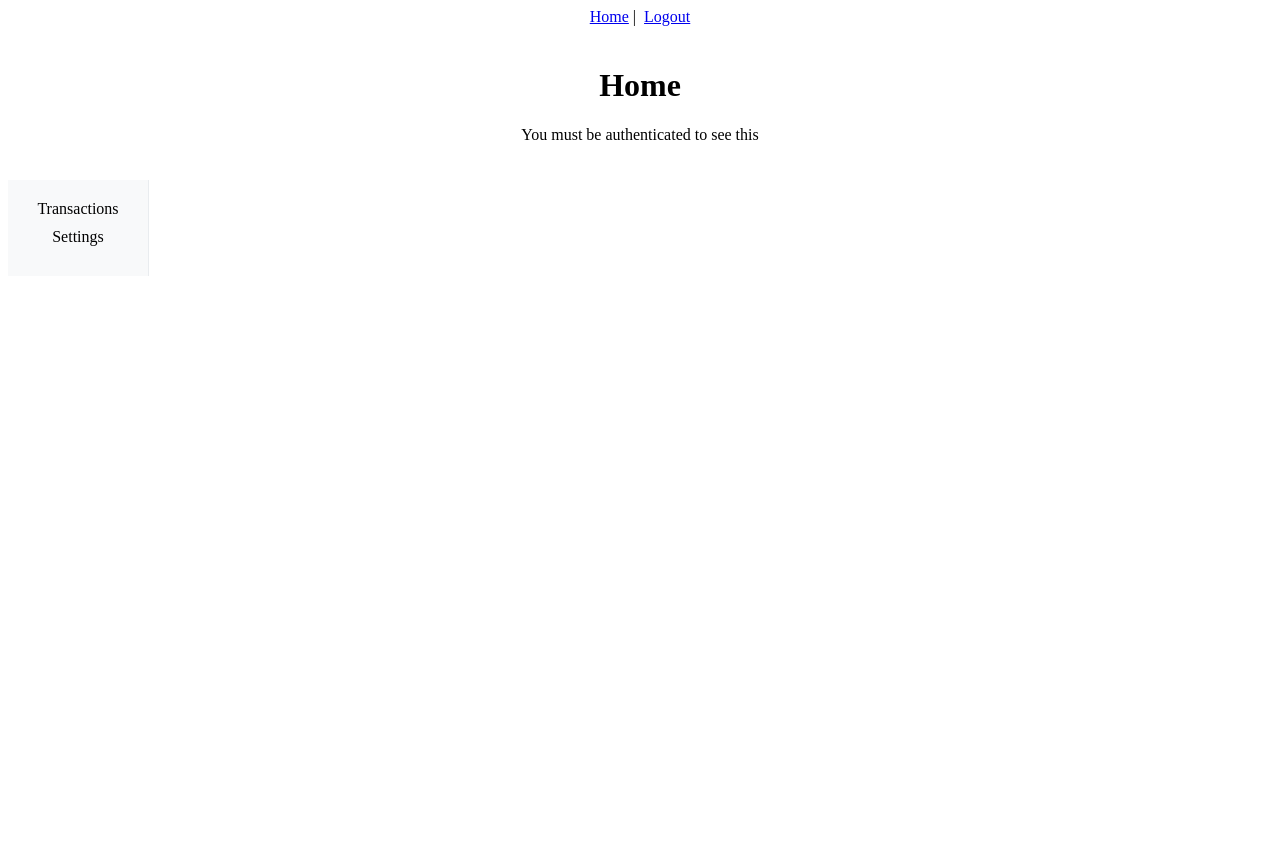
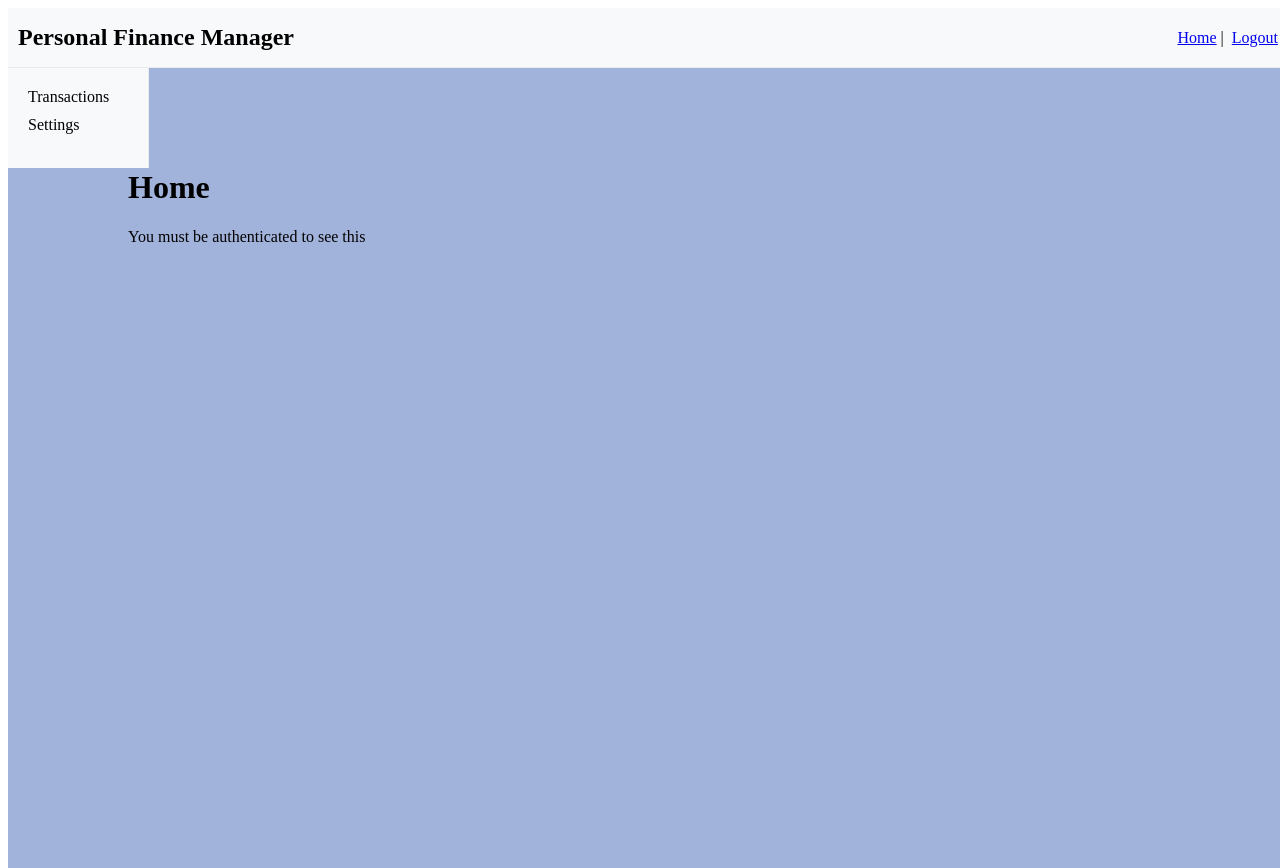
Before and after one commit to Riggolus/Personal-Finance-Dashboard, a Vue app in the folder vue/: page / in a window 1280 px wide. Before the commit the page ends 800 px from the top, so only its background shows below. Built offline with nearby package versions, Linux system fonts and the light colour scheme; sample sign-in values are in the browser's storage.

Commit message:
worked on basic layout of dashboard

```diff
--- a/vue/index.html
+++ b/vue/index.html
@@ -5,7 +5,7 @@
     <meta http-equiv="X-UA-Compatible" content="IE=edge">
     <meta name="viewport" content="width=device-width,initial-scale=1.0">
     <link rel="icon" href="/favicon.ico">
-    <title>Capstone Title</title>
+    <title>Personal Finance Manager</title>
     <script type="module" src="/src/main.js"></script>
   </head>
   <body>
--- a/vue/src/App.vue
+++ b/vue/src/App.vue
@@ -1,15 +1,44 @@
 <template>
   <div id="capstone-app">
-    <div id="nav">
-      <router-link v-bind:to="{ name: 'home' }">Home</router-link>&nbsp;|&nbsp;
-      <router-link v-bind:to="{ name: 'logout' }" v-if="$store.state.token != ''">Logout</router-link>
+    <div id="header">
+      <h1 id="title">Personal Finance Manager</h1>
+      <div id="nav">
+        <router-link v-bind:to="{ name: 'home' }">Home</router-link>&nbsp;|&nbsp;
+        <router-link v-bind:to="{ name: 'logout' }" v-if="$store.state.token != ''">Logout</router-link>
+      </div>
     </div>
     <router-view />
   </div>
 </template>
 
-<style>
+<style scoped>
 #capstone-app {
-    text-align:center;
+  display: grid;
+  grid-template-columns: 100px auto;
+  grid-template-rows: 60px auto;
+  grid-template-areas:
+    "header header"
+    "sidebar main-content";
+  height: 100vh;
+  width: 100vw;
+  background: rgb(161, 178, 219);
 }
+
+#header {
+  grid-area: header;
+  background-color: #f8f9fa;
+  border-bottom: 1px solid #e9ecef;
+  padding: 10px;
+  display: flex;
+  align-items: center;
+  justify-content: space-between;
+}
+
+#title {
+  margin: 0;
+  font-size: 1.5rem;
+  color: #000;
+}
+
+
 </style>
--- a/vue/src/views/DashboardView.vue
+++ b/vue/src/views/DashboardView.vue
@@ -1,11 +1,12 @@
 <template>
-  <div class="home">
-    <h1>Home</h1>
-    <p>You must be authenticated to see this</p>
+  <div id="dashboard">
+    <div class="home">
+      <h1>Home</h1>
+      <p>You must be authenticated to see this</p>
+    </div>
+
+    <sidebar-component/>
   </div>
-
-  <sidebar-component/>
-
 </template>
 
 <script>
@@ -19,10 +20,24 @@ export default {
 </script>
 
 <style>
+#dashboard {
+  display: grid;
+  grid-template-columns: 100px auto;
+  grid-template-rows: 60px auto;
+  grid-template-areas:
+    "header header"
+    "sidebar main-content";
+  height: 100vh;
+  width: 100vw;
+  background: rgb(161, 178, 219);
+}
+
 .home {
+  grid-area: main-content;
   padding: 20px;
 }
 sidebar-component {
+  grid-area: sidebar;
   background-color: #f8f9fa;
   border-right: 1px solid #e9ecef;
   height: 100%;
```
